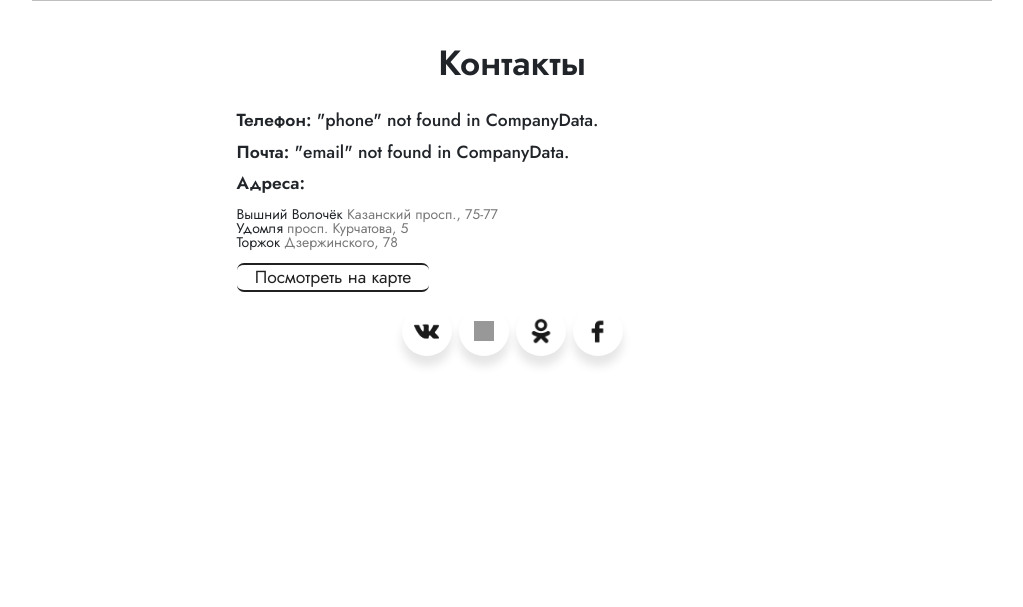
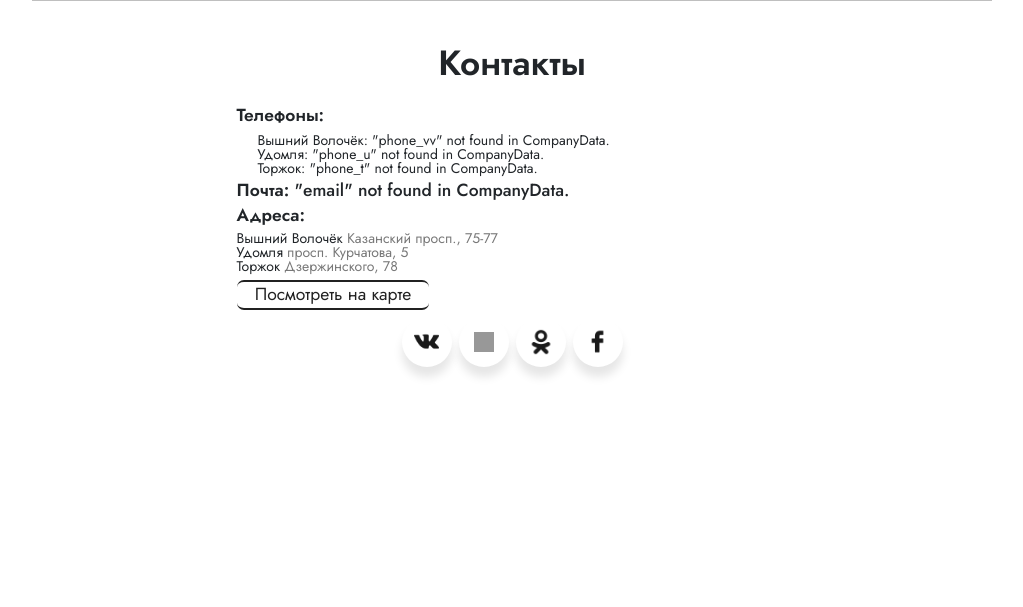
Before and after one commit to Artasov/Gallery, a Django app: page /contacts/ in a window 1280 px wide. Shown: the part 80-687 px from the top of the page, without its empty margins (128-1151 px from the left). Run offline with Django 4.2, Linux system fonts and the light colour scheme; data that the repository does not hold is empty; some libraries are stand-ins or nearby versions; grey boxes are pictures that could not be loaded.

Commit message:
contacts update

```diff
--- a/Core/templates/Core/contacts.html
+++ b/Core/templates/Core/contacts.html
@@ -12,9 +12,15 @@
     <div id="content" class="container overflow-y-hidden d-none flex-col
     flex-grow-1" style="max-width: 600px;">
 
-        <div class="flex-col-center mt-5 px-3 gap-3">
+        <div class="flex-col-center mt-5 px-3 gap-2">
             <h1 class="fs-1 text-center fw-6 pb-3">Контакты</h1>
-            <p class="fw-6 fs-5">Телефон: <span class="fw-5">{% get_company_data "phone" %}</span></p>
+            <h2 class="fw-6 fs-5">Телефоны:</h2>
+            <ul class="ms-4">
+                <li>Вышний Волочёк: {% get_company_data "phone_vv" %}</li>
+                <li>Удомля: {% get_company_data "phone_u" %}</li>
+                <li>Торжок: {% get_company_data "phone_t" %}</li>
+            </ul>
+
             <p class="fw-6 fs-5">Почта: <span class="fw-5">{% get_company_data "email" %}</span></p>
             <p class="fw-6 fs-5">Адреса:</p>
             <ul>
```
